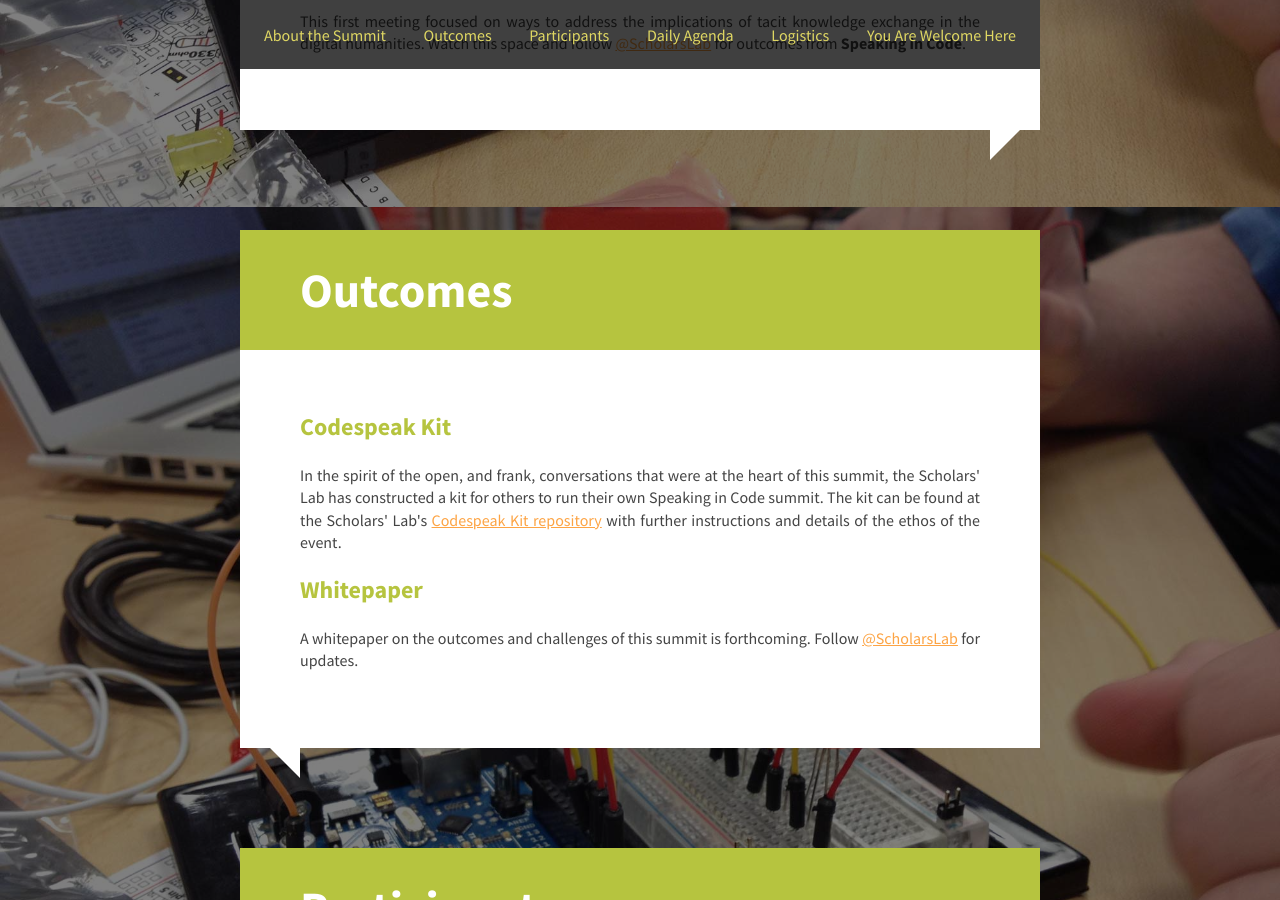
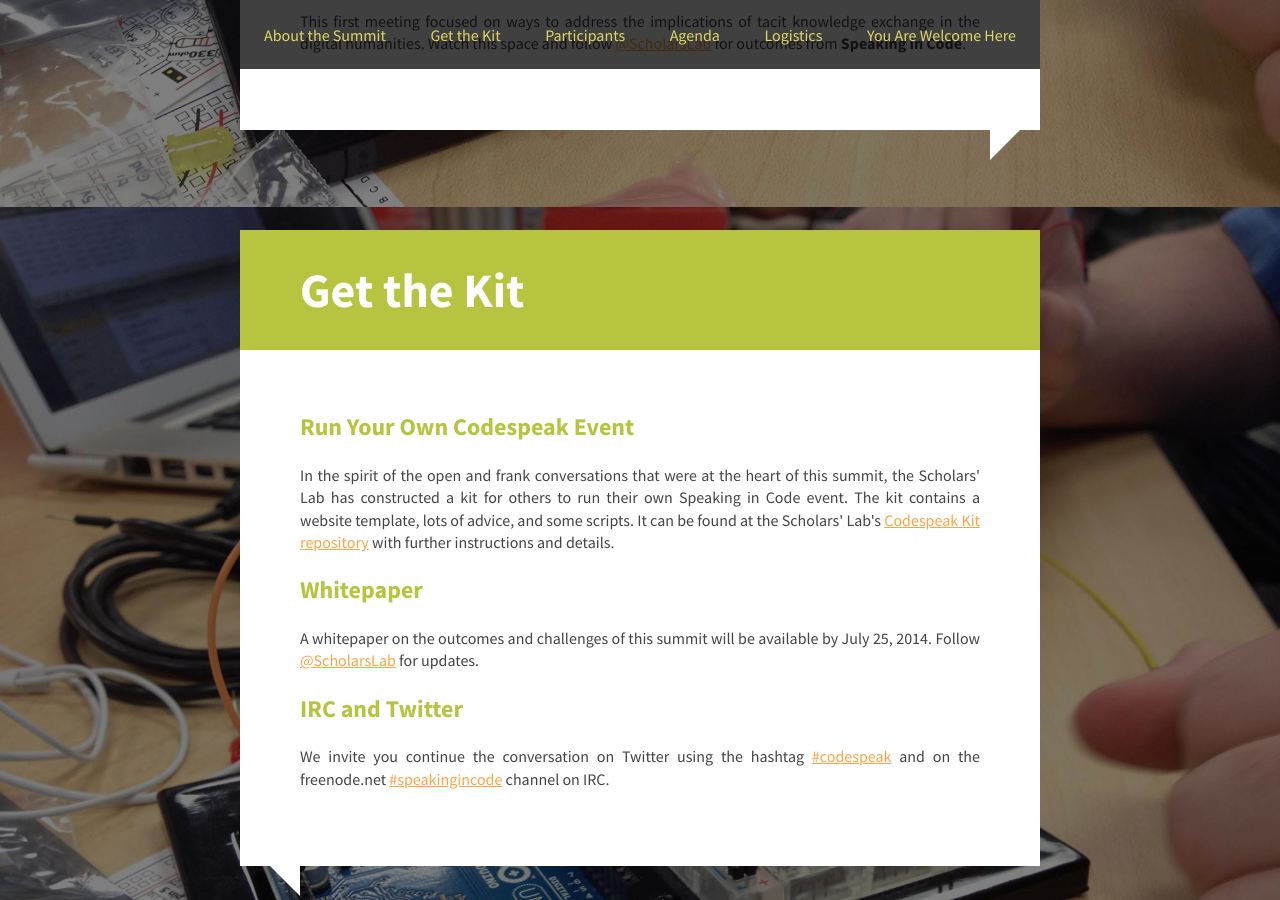
Before and after one commit to scholarslab/speakingincode, a Jekyll site: the page built from index.html, in a window 1280 px wide and 900 px high, scrolled down 753 px. Built offline with Jekyll 4.4.1, drawn with Linux system fonts in a browser that asks for light colours; nearby versions of some CDN libraries; some web fonts are replaced; Markdown is read by kramdown in place of the engine named in the settings; some of the changed text lies outside the part shown.

Commit message:
Update layout and text for the kit
Adds a section on outcomes that has links to codespeakkit

```diff
--- a/_layouts/default.html
+++ b/_layouts/default.html
@@ -34,9 +34,9 @@
       <h1 id="site-title"><a href="/">Speaking in Code</a></h1>
         <nav>
             <a href="{{ site.baseurl }}#introduction">About the Summit</a>
-            <a href="{{ site.baseurl }}#outcomes">Outcomes</a>
+            <a href="{{ site.baseurl }}#outcomes">Get the Kit</a>
             <a href="{{ site.baseurl }}#participants">Participants</a>
-            <a href="{{ site.baseurl }}#agenda">Daily Agenda</a>
+            <a href="{{ site.baseurl }}#agenda">Agenda</a>
             <a href="{{ site.baseurl }}#logistics">Logistics</a>
             <a href="{{ site.baseurl }}#inclusivity">You Are Welcome Here</a>
         </nav>
--- a/index.html
+++ b/index.html
@@ -29,23 +29,27 @@ layout: default
   from <strong>Speaking in Code</strong>.</p> </section>
 
 <section id="outcomes">
-  <h1>Outcomes</h1>
-  <h2>Codespeak Kit</h2>
+  <h1>Get the Kit</h1>
+  <h2>Run Your Own Codespeak Event</h2>
   <p>
-    In the spirit of the open, and frank, conversations that were at the heart
+    In the spirit of the open and frank conversations that were at the heart
     of this summit, the Scholars' Lab has constructed a kit for others to run
-    their own Speaking in Code summit. The kit can be found at the Scholars'
-    Lab's
+    their own Speaking in Code event.  The kit contains a website template,
+    lots of advice, and some scripts. It can be found at the Scholars' Lab's
     <a
       href="https://github.com/scholarslab/codespeakkit/blob/master/README.md#codespeak-kit">Codespeak
-    Kit repository</a> with further instructions and details of the ethos of
-    the event.
+    Kit repository</a> with further instructions and details.
   </p>
   <h2>Whitepaper</h2>
   <p>
-    A whitepaper on the outcomes and challenges of this summit is forthcoming. Follow
+    A whitepaper on the outcomes and challenges of this summit will be available by July 25, 2014. Follow
     <a href="http://twitter.com/scholarslab">@ScholarsLab</a> for updates.
-  </p>
+    </p>
+  <h2>IRC and Twitter</h2>
+  <p>We invite you continue the conversation on Twitter using the hashtag <a
+  href="https://twitter.com/search?q=%23codespeak">#codespeak</a> and on the freenode.net <a
+href="http://webchat.freenode.net/?channels=%23codespeak&uio=d4">#speakingincode</a>
+channel on IRC.</p>
 </section>
 
 <section id="participants">
@@ -416,7 +420,12 @@ Grounds</a>.</p>
     <p>We are pleased to report that, through the generosity of the NEH <a href="http://www.neh.gov/divisions/odh">Office of Digital Humanities</a> and the <a href="http://library.virginia.edu">University of Virginia Library</a>, we have been able to offer travel assistance to all participants who requested funds. These awards are meant to offset the cost of travel, lodging, and any meals that are not provided, and/or to supplement the wages of hourly or freelance developers who are taking time away from work to participate in <strong>Speaking in Code</strong>.</p>
 </section>
 <section id="inclusivity">
-    <h1>You Are Welcome Here</h1>
+  <h1>You Are Welcome Here</h1>
+
+  <p><strong>Speaking in Code was successful in part because it attracted an
+    unusually diverse group of developers. We published this statement for the
+  event.</strong> </p>
+
     <p>This is a small planning and problem-scoping meeting, meant to provide an
     opportunity for advanced software developers to address shared issues in DH
     and tacit knowledge&mdash;on their own terms. Because software development&mdash;even in the more intellectually
```
